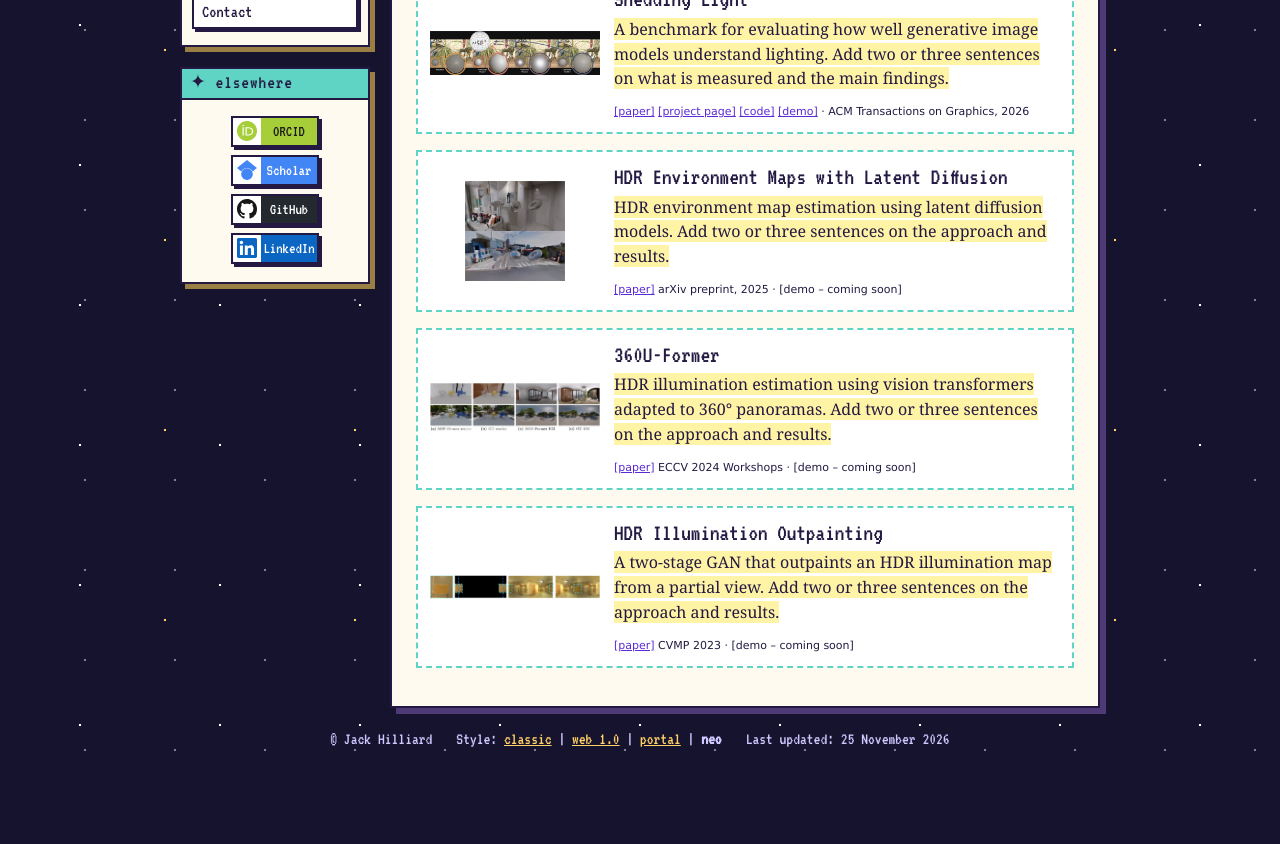
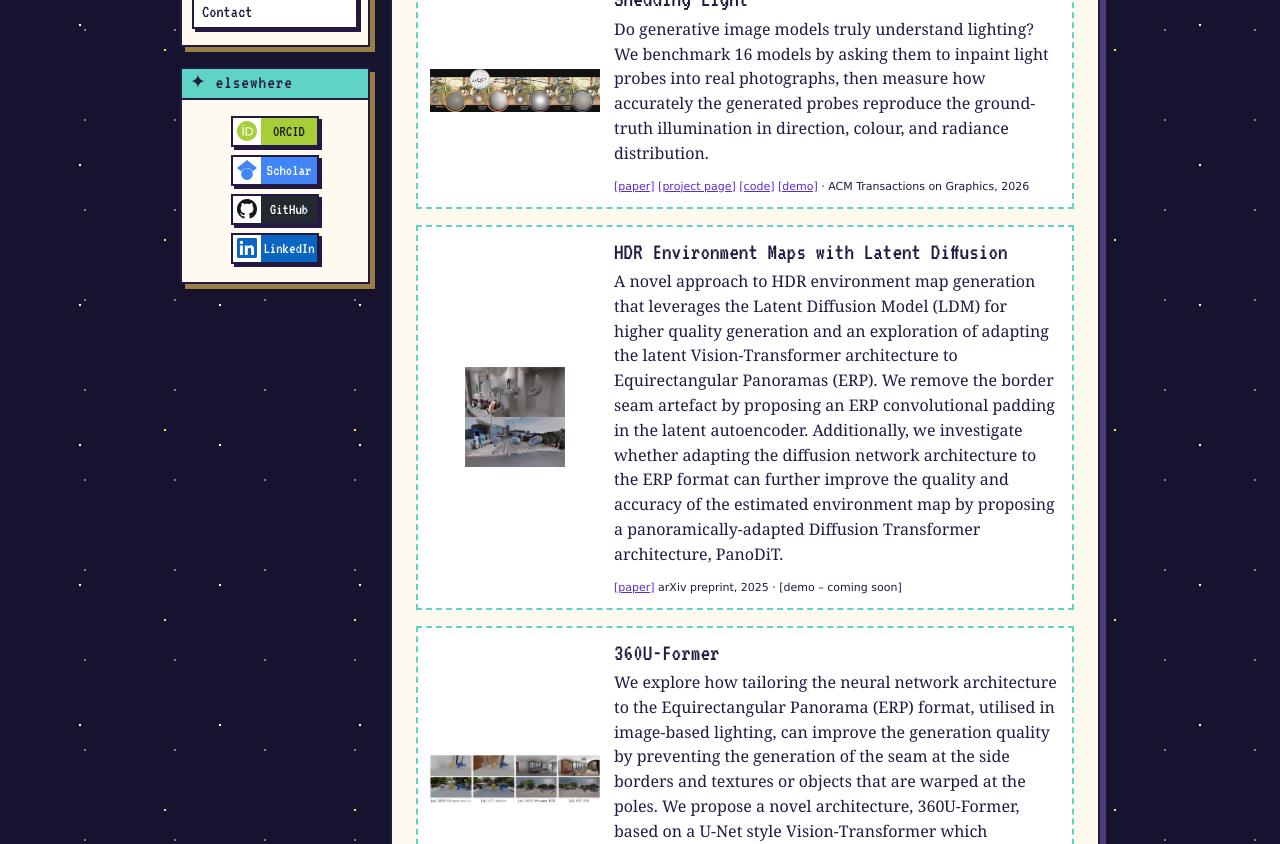
Before and after one commit to JackHilliard/JackHilliard.github.io, a plain HTML site: page projects.html in a window 1280 px wide. Shown: the part 345-1189 px from the top of the page. Before the commit the page ends 1119 px from the top, so only its background shows below. Drawn offline with Linux system fonts and the light colour scheme.

Commit message:
Replace draft project descriptions and add 360U-Former arXiv link
Co-Authored-By: Claude Fable 5.2 <noreply@anthropic.com>

```diff
--- a/js/publications.js
+++ b/js/publications.js
@@ -90,7 +90,8 @@ var PUBLICATIONS = [
     figureAlt: "Objects rendered with 360U-Former and ground-truth environment maps, beside the environment maps themselves",
     selected: true,
     links: {
-      doi: "https://doi.org/10.1007/978-3-031-91838-4_26"
+      doi: "https://doi.org/10.1007/978-3-031-91838-4_26",
+      arxiv: "https://arxiv.org/abs/2410.13566"
     },
     bibtex:
       "@inproceedings{hilliard2025360uformer,\n" +
--- a/projects.html
+++ b/projects.html
@@ -44,14 +44,10 @@
       interactive demo, it is linked from its entry.</p>
 
       <!-- One .project block per project. Each demo is its own page at the site root. -->
-      <!-- DRAFT descriptions written from the paper titles only: please
-           rewrite, then remove the "todo" spans to clear the highlight. -->
       <div class="project">
         <a href="images/pubs/shedding-light.jpg"><img class="thumb" src="images/pubs/shedding-light.jpg" alt="Reference and generated light probes compared by their estimated light direction"></a>
         <h3>Shedding Light</h3>
-        <p><span class="todo">A benchmark for evaluating how well generative image models
-        understand lighting. Add two or three sentences on what is measured and the main
-        findings.</span></p>
+        <p>Do generative image models truly understand lighting? We benchmark 16 models by asking them to inpaint light probes into real photographs, then measure how accurately the generated probes reproduce the ground-truth illumination in direction, colour, and radiance distribution.</p>
         <p class="tags"><a href="https://doi.org/10.1145/3842579">[paper]</a>
         <a href="https://lvsn.github.io/SheddingLight/">[project page]</a>
         <a href="https://github.com/JustineGiroux/SheddingLightBenchmark">[code]</a>
@@ -62,8 +58,7 @@
       <div class="project">
         <a href="images/pubs/hdr-latent-diffusion.jpg"><img class="thumb" src="images/pubs/hdr-latent-diffusion.jpg" alt="Objects rendered under estimated indoor and outdoor environment maps"></a>
         <h3>HDR Environment Maps with Latent Diffusion</h3>
-        <p><span class="todo">HDR environment map estimation using latent diffusion models.
-        Add two or three sentences on the approach and results.</span></p>
+        <p>A novel approach to HDR environment map generation that leverages the Latent Diffusion Model (LDM) for higher quality generation and an exploration of adapting the latent Vision-Transformer architecture to Equirectangular Panoramas (ERP). We remove the border seam artefact by proposing an ERP convolutional padding in the latent autoencoder. Additionally, we investigate whether adapting the diffusion network architecture to the ERP format can further improve the quality and accuracy of the estimated environment map by proposing a panoramically-adapted Diffusion Transformer architecture, PanoDiT.</p>
         <p class="tags"><a href="https://arxiv.org/abs/2507.21261">[paper]</a>
         arXiv preprint, 2025 &middot; [demo &ndash; coming soon]</p>
       </div>
@@ -71,18 +66,16 @@
       <div class="project">
         <a href="images/pubs/360u-former.jpg"><img class="thumb" src="images/pubs/360u-former.jpg" alt="Objects rendered with 360U-Former and ground-truth environment maps, beside the environment maps themselves"></a>
         <h3>360U-Former</h3>
-        <p><span class="todo">HDR illumination estimation using vision transformers adapted
-        to 360&deg; panoramas. Add two or three sentences on the approach and
-        results.</span></p>
+        <p>We explore how tailoring the neural network architecture to the Equirectangular Panorama (ERP) format, utilised in image-based lighting, can improve the generation quality by preventing the generation of the seam at the side borders and textures or objects that are warped at the poles. We propose a novel architecture, 360U-Former, based on a U-Net style Vision-Transformer which leverages the work of PanoSWIN, an adapted shifted window attention tailored to the ERP format.</p>
         <p class="tags"><a href="https://doi.org/10.1007/978-3-031-91838-4_26">[paper]</a>
-        ECCV 2024 Workshops &middot; [demo &ndash; coming soon]</p>
+        <a href="https://arxiv.org/abs/2410.13566">[arXiv]</a>
+        &middot;         ECCV 2024 Workshops &middot; [demo &ndash; coming soon]</p>
       </div>
 
       <div class="project">
         <a href="images/pubs/hdr-outpainting.jpg"><img class="thumb" src="images/pubs/hdr-outpainting.jpg" alt="A limited field-of-view image, its placement in a panorama, and the outpainted panorama"></a>
         <h3>HDR Illumination Outpainting</h3>
-        <p><span class="todo">A two-stage GAN that outpaints an HDR illumination map from a
-        partial view. Add two or three sentences on the approach and results.</span></p>
+        <p>A method for single-view illumination estimation of indoor scenes that incorporates state-of-the-art outpainting methods: multi-stage GANs, an inside-out manipulation of the image. The use of these methods used in GAN outpainting aims to improve the generation quality and remove the artefacts introduced by using equirectangular panoramas in traditional convolutional networks.</p>
         <p class="tags"><a href="https://doi.org/10.1145/3626495.3626510">[paper]</a>
         CVMP 2023 &middot; [demo &ndash; coming soon]</p>
       </div>
```
Also changed, not shown: index.html (+6 -6 lines).
